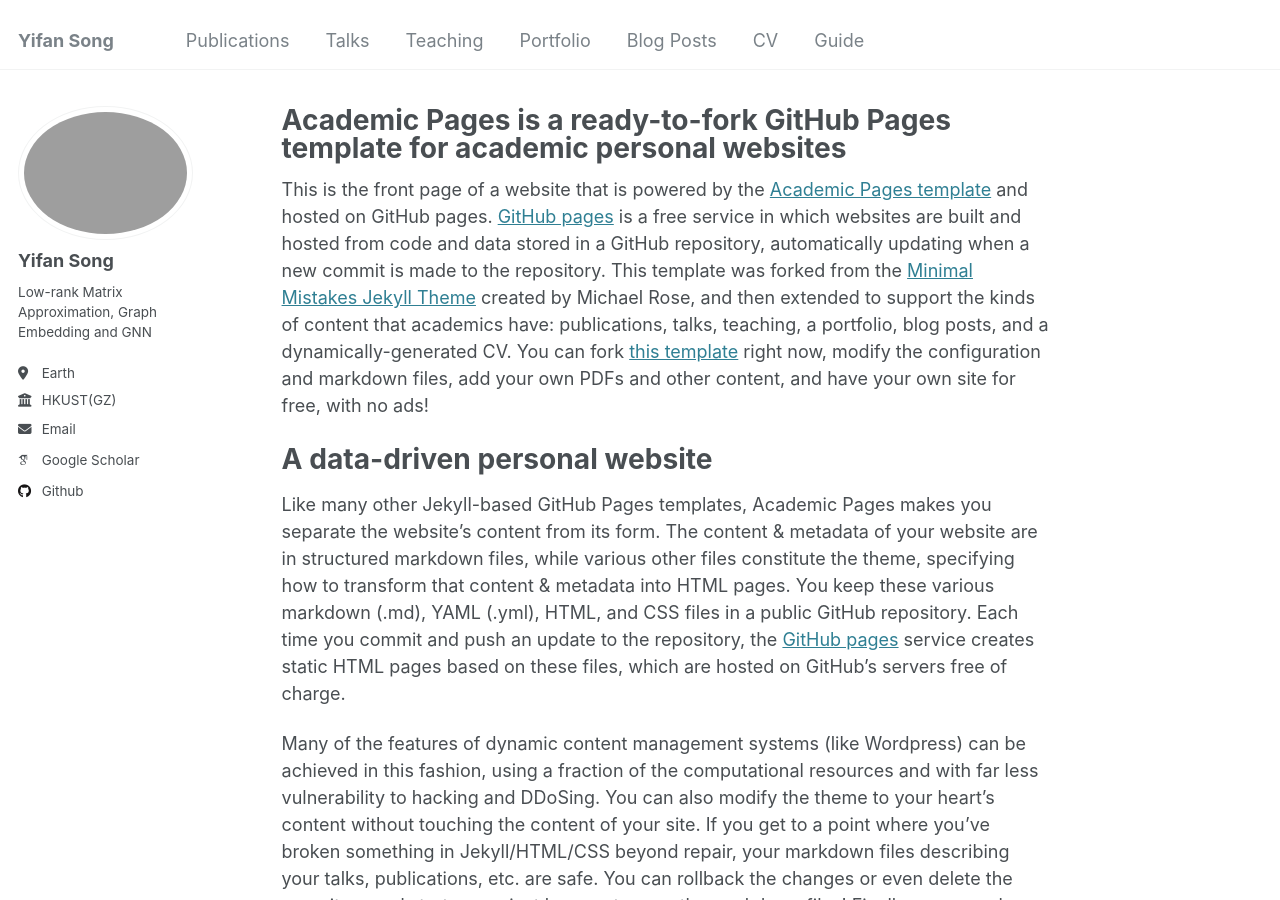
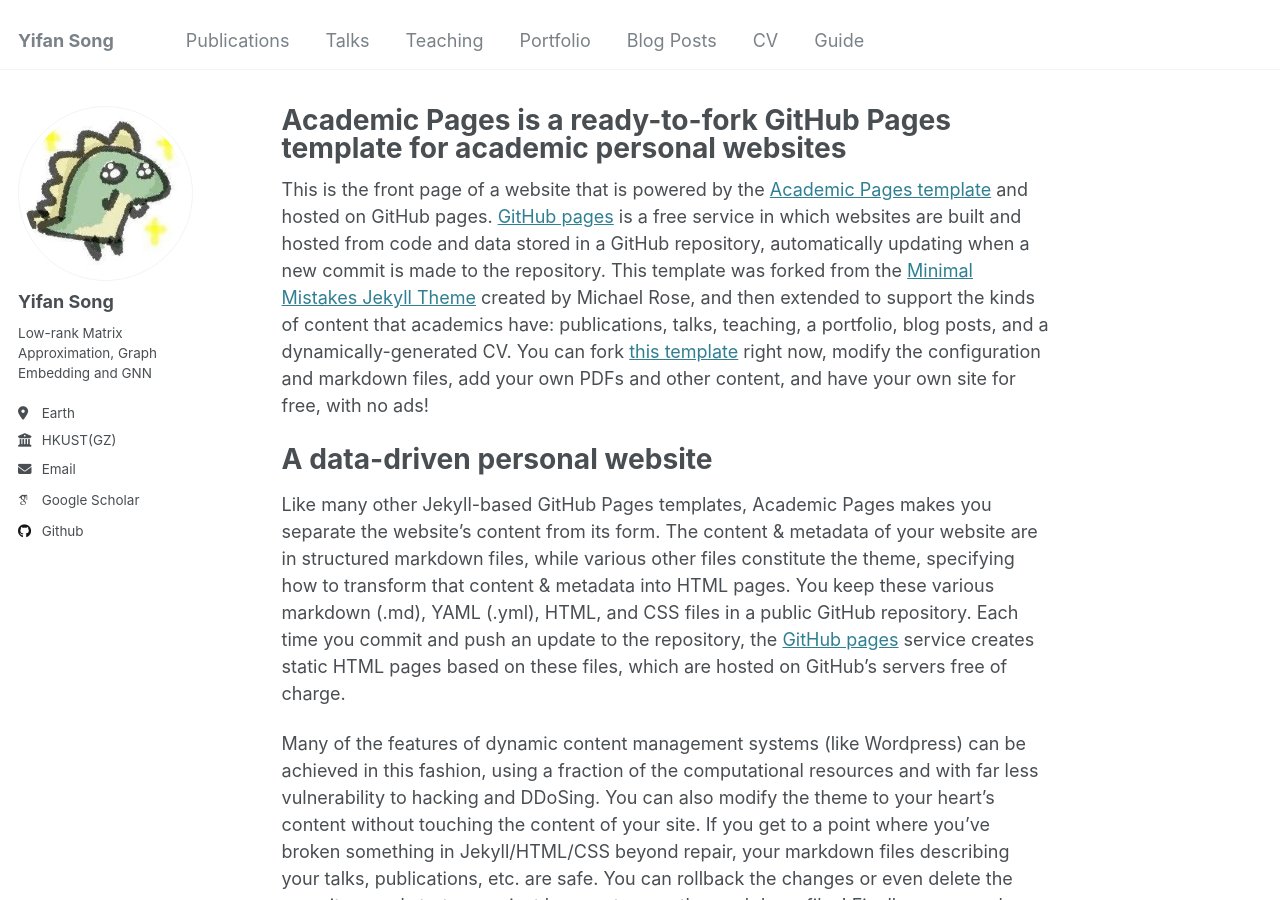
Before and after one commit to yfsong00/smallhammer.github.io, a Jekyll site: the page built from _pages/about.md, in a window 1280 px wide and 900 px high. Built offline with Jekyll 4.4.1, drawn with Linux system fonts in a browser that asks for light colours; some web fonts are replaced.

Commit message:
Update _config.yml

```diff
--- a/_config.yml
+++ b/_config.yml
@@ -21,13 +21,13 @@ repository               : "yfsong00/smallhammer.github.io"
 #               Additional customization can be done by editing /_includes/author-profile.html
 author:
   # Biographic information
-  avatar           : "yifan.png"
+  avatar           : "yifan song.jpg"
   name             : "Yifan Song"
   pronouns         : # example: "she/her"
   bio              : "Low-rank Matrix Approximation, Graph Embedding and GNN"
   location         : "Earth"
   employer         : "HKUST(GZ)"
-  #uri              : # URL
+  uri              : # URL
   email            : "ysong853@connect.hkust-gz.edu.cn"
 
   # Academic websites
```
